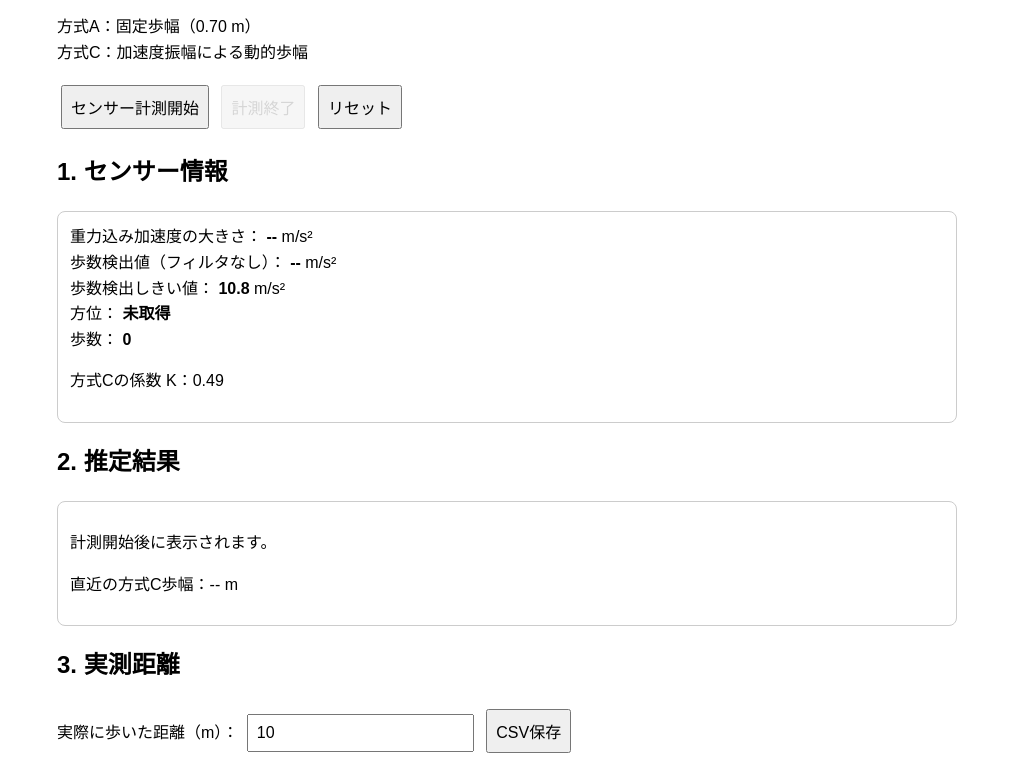
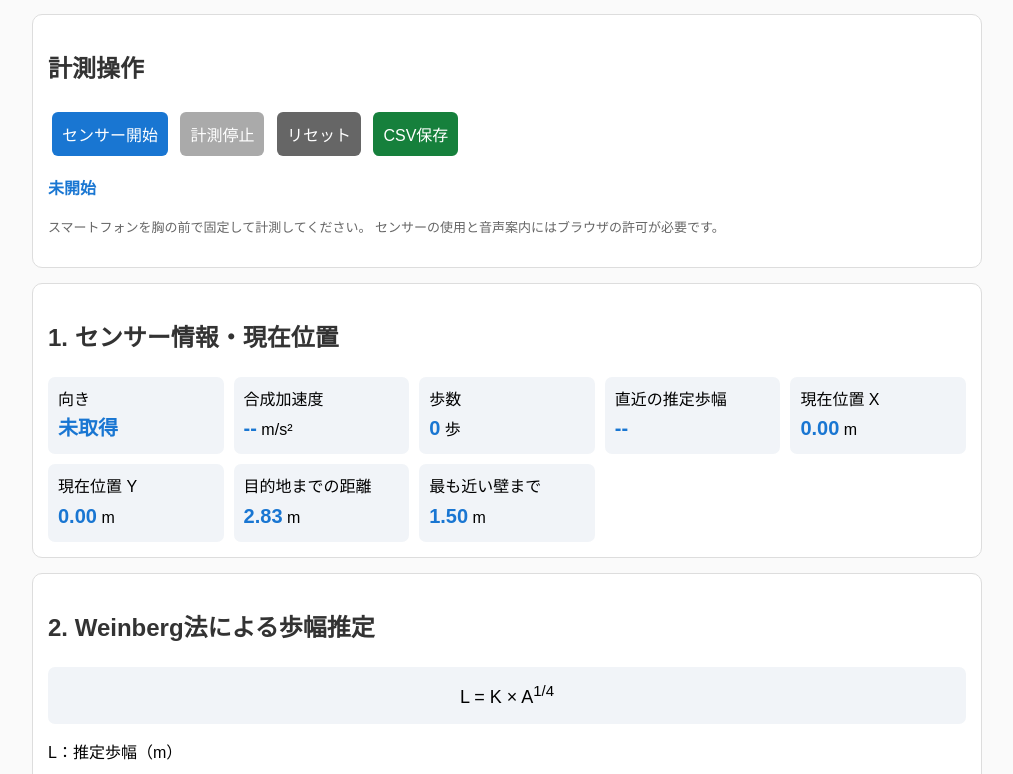
Before and after one commit to manaponpon/pdr-test, a plain HTML site: page index.html in a window 1280 px wide. Shown: the part 96-870 px from the top of the page, without its empty margins (133-1146 px from the left). Drawn offline with Linux system fonts and the light colour scheme.

Commit message:
音声テストver.2

```diff
--- a/index.html
+++ b/index.html
@@ -4,38 +4,72 @@
 <head>
     <meta charset="UTF-8">
     <meta name="viewport" content="width=device-width, initial-scale=1.0">
-  <title>PDR センサーテスト</title>
+    <title>PDR 屋内ナビゲーション</title>
 
     <style>
         body {
             font-family: sans-serif;
-      max-width: 900px;
+            max-width: 950px;
             margin: 0 auto;
             padding: 16px;
             line-height: 1.6;
+            background: #fafafa;
+        }
+
+        h1, h2 {
+            color: #333;
         }
 
         button, input {
             font-size: 16px;
-      padding: 8px;
+            padding: 10px;
             margin: 4px;
         }
 
-    button:disabled {
-      opacity: 0.5;
+        button {
+            cursor: pointer;
+            border: none;
+            border-radius: 6px;
+            background: #1976d2;
+            color: white;
         }
 
-    .sensor-box {
-      border: 1px solid #ccc;
-      border-radius: 8px;
-      padding: 12px;
-      margin: 10px 0;
-      overflow-wrap: anywhere;
+        button:disabled {
+            background: #aaa;
+            cursor: not-allowed;
         }
 
-    .note {
-      color: #555;
-      font-size: 14px;
+        .reset-button {
+            background: #666;
+        }
+
+        .save-button {
+            background: #16803c;
+        }
+
+        .panel {
+            background: white;
+            border: 1px solid #ddd;
+            border-radius: 10px;
+            padding: 15px;
+            margin: 15px 0;
+        }
+
+        .sensor-grid {
+            display: grid;
+            grid-template-columns: repeat(auto-fit, minmax(150px, 1fr));
+            gap: 10px;
+        }
+
+        .sensor-item {
+            background: #f1f4f8;
+            border-radius: 7px;
+            padding: 10px;
+        }
+
+        .sensor-item strong {
+            font-size: 20px;
+            color: #1976d2;
         }
 
         canvas {
@@ -43,6 +77,7 @@
             width: 100%;
             height: auto;
             border: 1px solid #aaa;
+            background: white;
         }
 
         table {
@@ -53,61 +88,199 @@
 
         th, td {
             border: 1px solid #ccc;
-      padding: 6px;
-      text-align: right;
+            padding: 7px;
+            text-align: center;
             white-space: nowrap;
         }
 
-    th:first-child, td:first-child {
-      text-align: left;
+        th {
+            background: #e9edf2;
         }
 
         .table-wrap {
             overflow-x: auto;
         }
+
+        .note {
+            font-size: 13px;
+            color: #666;
+        }
+
+        #status {
+            font-weight: bold;
+            color: #1976d2;
+        }
+
+        .formula {
+            background: #f1f4f8;
+            padding: 12px;
+            border-radius: 7px;
+            font-size: 18px;
+            text-align: center;
+        }
     </style>
 </head>
 
 <body>
-  <h1>PDR センサーテスト</h1>
+
+    <h1>PDR 屋内ナビゲーション</h1>
+
+    <div class="panel">
+
+        <h2>計測操作</h2>
+
+        <button id="startButton">
+            センサー開始
+        </button>
+
+        <button id="stopButton" disabled>
+            計測停止
+        </button>
+
+        <button id="resetButton" class="reset-button">
+            リセット
+        </button>
+
+        <button id="saveButton" class="save-button">
+            CSV保存
+        </button>
+
+        <p id="status">未開始</p>
+
+        <p class="note">
+            スマートフォンを胸の前で固定して計測してください。
+            センサーの使用と音声案内にはブラウザの許可が必要です。
+        </p>
+
+    </div>
+
+
+    <div class="panel">
+
+        <h2>1. センサー情報・現在位置</h2>
+
+        <div class="sensor-grid">
+
+            <div class="sensor-item">
+                向き
+                <br>
+                <strong id="heading">未取得</strong>
+            </div>
+
+            <div class="sensor-item">
+                合成加速度
+                <br>
+                <strong id="magnitude">--</strong>
+                m/s²
+            </div>
+
+            <div class="sensor-item">
+                歩数
+                <br>
+                <strong id="stepCount">0</strong>
+                歩
+            </div>
+
+            <div class="sensor-item">
+                直近の推定歩幅
+                <br>
+                <strong id="lastStep">--</strong>
+            </div>
+
+            <div class="sensor-item">
+                現在位置 X
+                <br>
+                <strong id="posX">0.00</strong>
+                m
+            </div>
+
+            <div class="sensor-item">
+                現在位置 Y
+                <br>
+                <strong id="posY">0.00</strong>
+                m
+            </div>
+
+            <div class="sensor-item">
+                目的地までの距離
+                <br>
+                <strong id="targetDistance">--</strong>
+                m
+            </div>
+
+            <div class="sensor-item">
+                最も近い壁まで
+                <br>
+                <strong id="wallDistance">--</strong>
+                m
+            </div>
+
+        </div>
+
+    </div>
+
+
+    <div class="panel">
+
+        <h2>2. Weinberg法による歩幅推定</h2>
+
+        <div class="formula">
+            L = K × A<sup>1/4</sup>
+        </div>
 
         <p>
-    方式A：固定歩幅（0.70 m）<br>
-    方式C：加速度振幅による動的歩幅
+            L：推定歩幅（m）
         </p>
 
-  <button id="startButton">センサー計測開始</button>
-  <button id="stopButton" disabled>計測終了</button>
-  <button id="resetButton">リセット</button>
+        <p>
+            K：歩幅推定係数
+        </p>
 
-  <h2>1. センサー情報</h2>
+        <p>
+            A：1歩区間の加速度振幅
+        </p>
 
-  <div class="sensor-box">
-    重力込み加速度の大きさ：
-    <strong id="rawMagnitude">--</strong> m/s²<br>
+        <p class="note">
+            加速度振幅は、1歩の区間における
+            合成加速度の最大値と最小値の差です。
+        </p>
 
-    歩数検出値（フィルタなし）：
-    <strong id="filteredMagnitude">--</strong> m/s²<br>
+        <p>
+            現在の係数 K：
+            <strong id="kValue">0.49</strong>
+        </p>
 
-    歩数検出しきい値：
-    <strong id="threshold">10.8</strong> m/s²<br>
-
-    方位：
-    <strong id="heading">未取得</strong><br>
-
-    歩数：
-    <strong id="stepCount">0</strong>
-    <p>方式Cの係数 K：<span id="kValue">0.49</span></p>
     </div>
 
-  <h2>2. 推定結果</h2>
 
-  <div class="sensor-box">
-    <p id="position">計測開始後に表示されます。</p>
-    <p id="lastStep">直近の方式C歩幅：-- m</p>
+    <div class="panel">
+
+        <h2>3. 地図・歩行軌跡</h2>
+
+        <canvas
+            id="map"
+            width="800"
+            height="800">
+        </canvas>
+
+        <p class="note">
+            黒線：壁
+            <br>
+            赤線：推定した歩行軌跡
+            <br>
+            緑丸：スタート地点
+            <br>
+            青丸：目的地
+            <br>
+            赤丸：現在位置
+        </p>
+
     </div>
 
-  <h2>3. 実測距離</h2>
+
+    <div class="panel">
+
+        <h2>4. 実測距離・推定距離</h2>
 
         <label for="actualDistance">
             実際に歩いた距離（m）：
@@ -118,47 +291,70 @@
             id="actualDistance"
             value="10"
             min="0.01"
-    step="0.01"
-  >
+            step="0.01">
 
-  <button id="saveButton">CSV保存</button>
-
-  <h2>4. 歩行軌跡</h2>
-
-  <p class="note">
-    青：方式A（固定歩幅）<br>
-    赤：方式C（動的歩幅）
+        <p id="summary">
+            計測開始後に表示されます。
         </p>
 
-  <canvas id="map" width="800" height="500"></canvas>
+    </div>
 
-  <h2>5. 歩数ごとの記録</h2>
+
+    <div class="panel">
+
+        <h2>5. 歩数ごとのデータ</h2>
 
         <div class="table-wrap">
+
             <table>
+
                 <thead>
                     <tr>
+                        <th>歩数</th>
                         <th>時間(s)</th>
-          <th>歩数</th>
                         <th>加速度振幅</th>
-          <th>A歩幅(m)</th>
-          <th>C歩幅(m)</th>
-          <th>A累積距離(m)</th>
-          <th>C累積距離(m)</th>
+                        <th>推定歩幅(m)</th>
+                        <th>累積距離(m)</th>
+                        <th>X(m)</th>
+                        <th>Y(m)</th>
                         <th>方位(°)</th>
                     </tr>
                 </thead>
 
-      <tbody id="stepTable"></tbody>
+                <tbody id="stepTable">
+                </tbody>
+
             </table>
+
         </div>
 
-  <p class="note">
-    注意：方式CはWeinberg型モデルを参考にした試作です。
-    Kの値は実測データで調整してください。
-    方位は端末やブラウザによって正確でない場合があります。
+    </div>
+
+
+    <div class="panel">
+
+        <h2>6. 音声案内</h2>
+
+        <p>
+            以下の3種類の音声案内を実装しています。
         </p>
 
+        <ul>
+            <li>壁に近づいたときの警告</li>
+            <li>目的地までの残り距離</li>
+            <li>目的地への到着通知</li>
+        </ul>
+
+        <p class="note">
+            音声案内は推定位置をもとに行います。
+            実際の壁や目的地との位置関係を保証するものではありません。
+        </p>
+
+    </div>
+
+
+    <!-- JavaScript読み込み -->
     <script src="script.js"></script>
+
 </body>
 </html>
```
Lines whose indentation alone changed are shown as unchanged.
